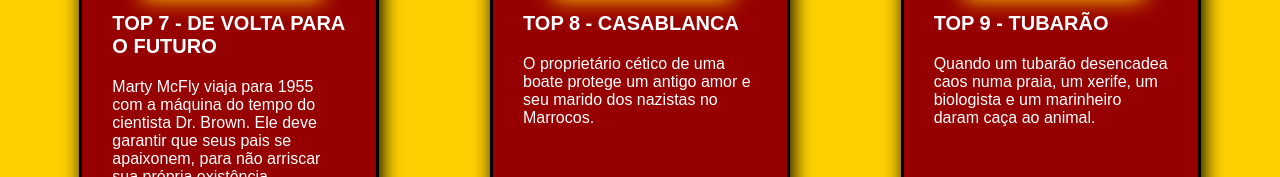
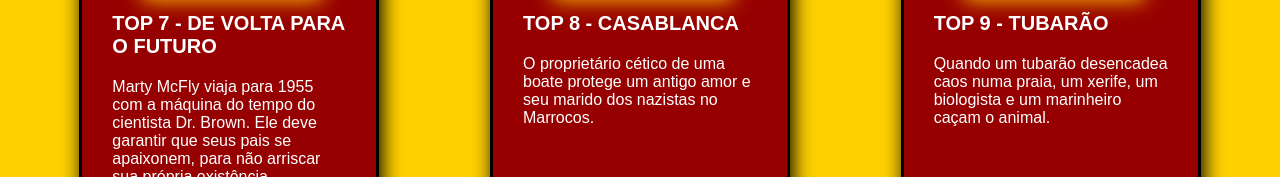
Before and after one commit to jgarrudaa/Card-de-Filmes, a plain HTML site: page index.html in a window 1280 px wide. Shown: the part 1852-2029 px from the top of the page. Drawn offline with Linux system fonts and the light colour scheme.

Commit message:
ortografia

```diff
--- a/index.html
+++ b/index.html
@@ -85,7 +85,7 @@
         <div class="card">
             <img src="assets/img/tubarao.jpg">
             <h2>TOP 9 - TUBARÃO</h2>
-            <p>Quando um tubarão desencadea caos numa praia, um xerife, um biologista e um marinheiro daram caça ao animal.</p>
+            <p>Quando um tubarão desencadea caos numa praia, um xerife, um biologista e um marinheiro caçam o animal.</p>
             <p class="info">⭐ 8,1/10</p>
         </div>
         </a>
```
